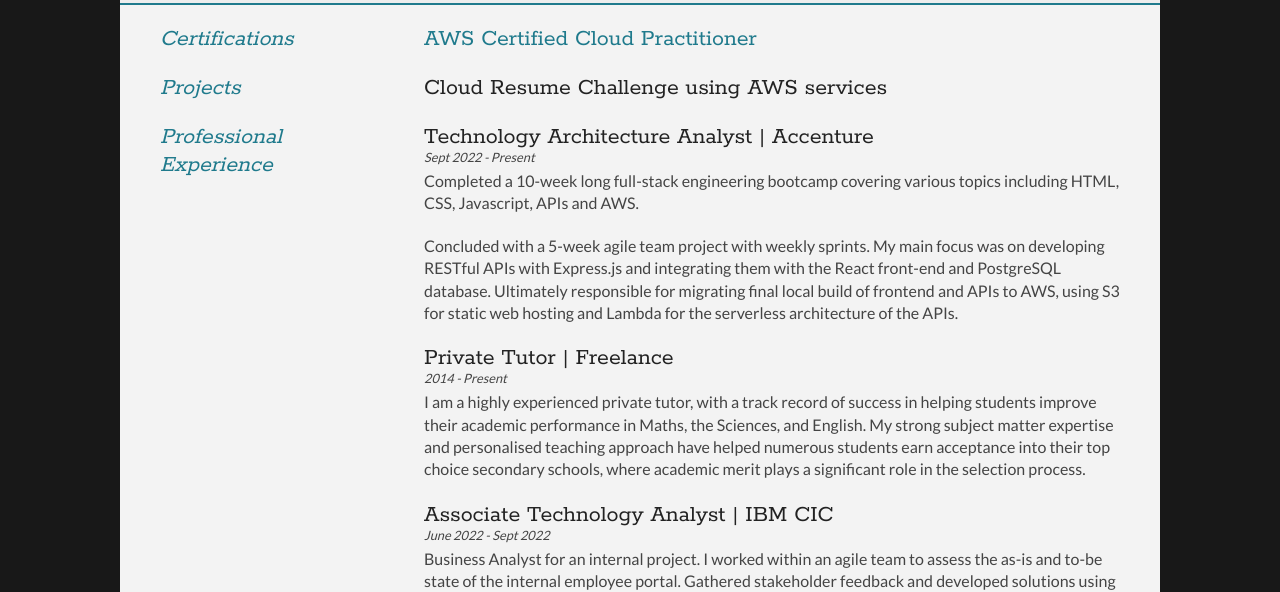
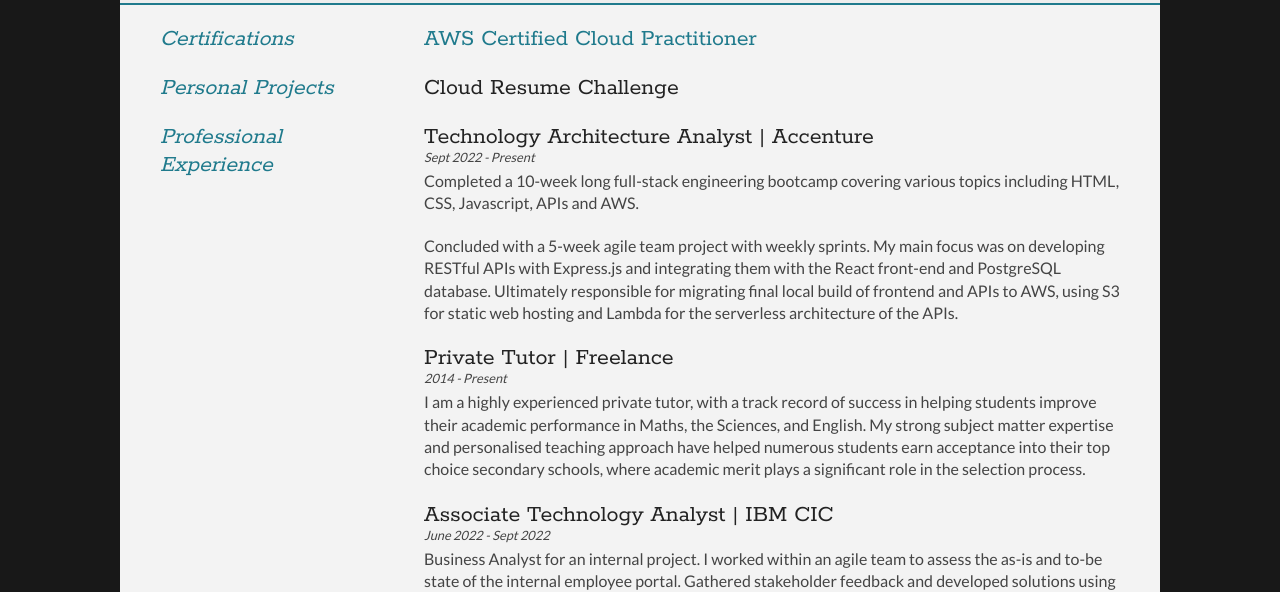
Before and after one commit to Matchahub/Cloud_Resume_Challenge, a website: page index.html in a window 1280 px wide. Shown: the part 209-801 px from the top of the page. Drawn offline with Linux system fonts and the light colour scheme; no server answers.

Commit message:
testing new action

```diff
--- a/index.html
+++ b/index.html
@@ -51,12 +51,12 @@
     <div id="main">
       <section>
         <div class="sectionTitle">
-          <h3>Projects</h3>
+          <h3>Personal Projects</h3>
         </div>
 
         <div class="sectionContent">
           <article>
-            <h4>Cloud Resume Challenge using AWS services</h4>
+            <h4 href="https://github.com/Matchahub/Cloud_Resume_Challenge">Cloud Resume Challenge</h4>
           </article>
         </div>
       </section>
```
Also changed, not shown: 3 other files.
